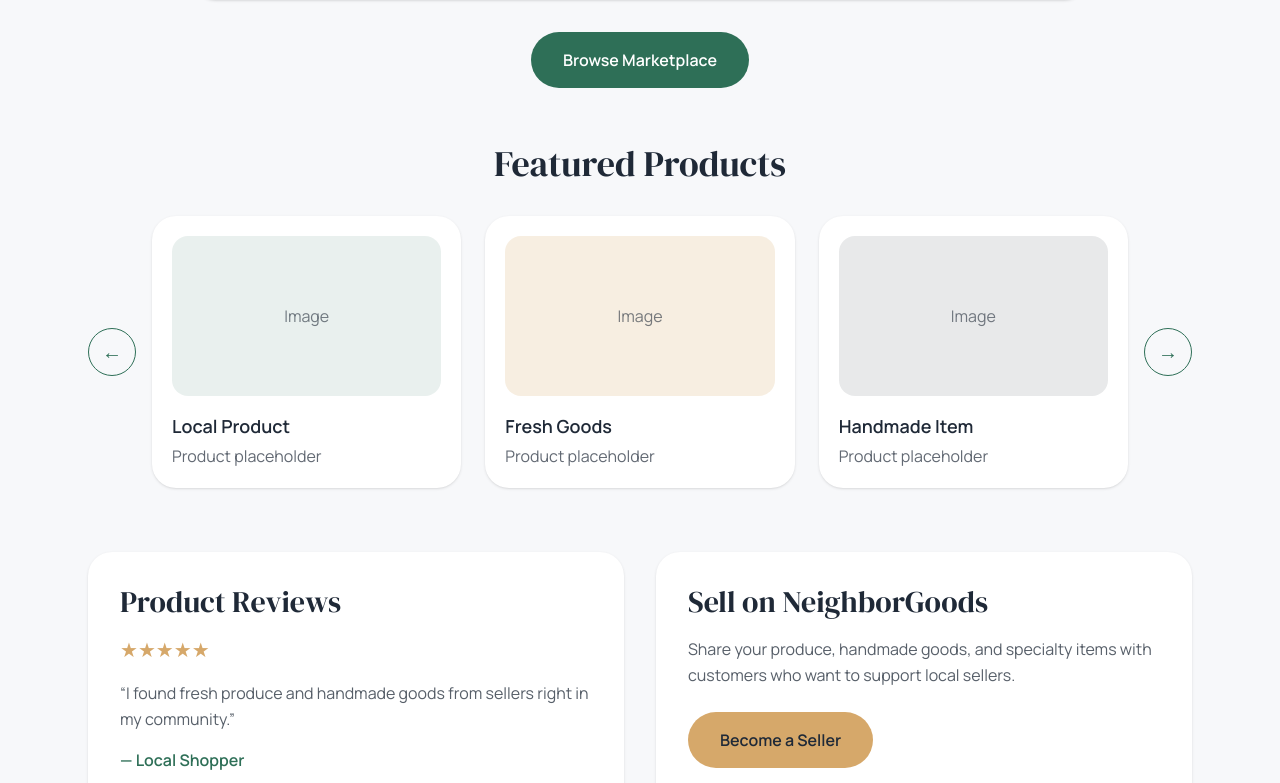
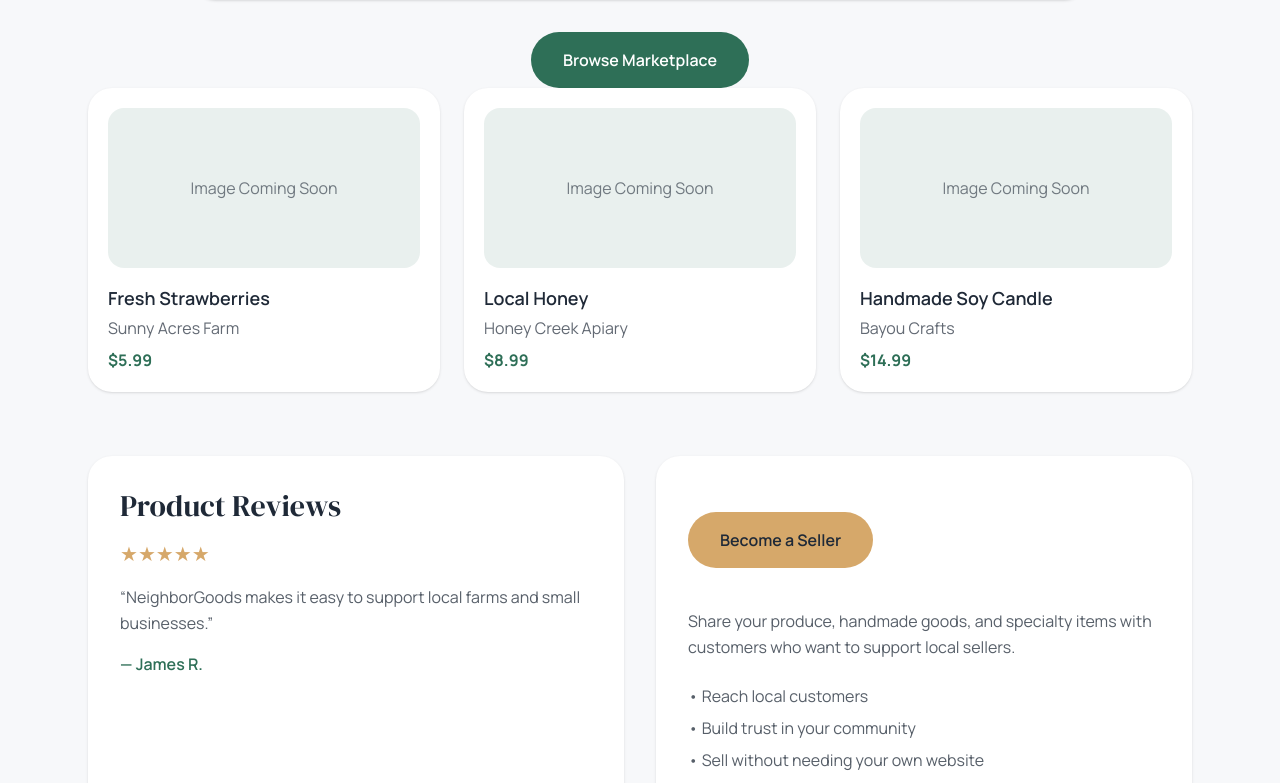
Before and after one commit to Euni-B/pivot-capstone, a React (Vite) app: page / in a window 1280 px wide. Shown: the part 437-1220 px from the top of the page. Built offline with nearby package versions, Linux system fonts and the light colour scheme.

Commit message:
products DB + component update II

```diff
--- a/src/components/ProductCard.tsx
+++ b/src/components/ProductCard.tsx
@@ -1,4 +1,3 @@
-// This describes what one product looks like
 interface Product {
   id: number;
   name: string;
@@ -6,9 +5,11 @@ interface Product {
   seller: string;
   category: string;
   image: string;
+  rating: number;
+  reviewCount: number;
+  description: string;
 }
 
-// This describes what this component receives
 interface ProductCardProps {
   product: Product;
 }
@@ -23,25 +24,40 @@ function ProductCard({ product }: ProductCardProps) {
         </p>
       </div>
 
+      {/* Category */}
+      <p className="mt-4 font-body text-sm font-semibold text-primary-green">
+        {product.category}
+      </p>
+
       {/* Product name */}
-      <h2 className="mt-4 font-body text-xl font-semibold text-primary-dark">
+      <h2 className="mt-1 font-body text-xl font-semibold text-primary-dark">
         {product.name}
       </h2>
 
+      {/* Description */}
+      <p className="mt-2 font-body text-base leading-relaxed text-primary-dark/70">
+        {product.description}
+      </p>
+
       {/* Seller */}
-      <p className="mt-2 font-body text-base text-primary-dark/70">
+      <p className="mt-3 font-body text-base text-primary-dark/70">
         Seller: {product.seller}
       </p>
 
-      {/* Category */}
-      <p className="font-body text-base text-primary-dark/70">
-        Category: {product.category}
+      {/* Rating */}
+      <p className="mt-2 font-body text-base text-accent-gold">
+        ★ {product.rating} ({product.reviewCount} reviews)
       </p>
 
       {/* Price */}
       <p className="mt-3 font-body text-lg font-bold text-primary-green">
         ${product.price.toFixed(2)}
       </p>
+
+      {/* Future details button */}
+      <button className="mt-5 w-full rounded-full border border-primary-green px-5 py-3 font-body text-base font-semibold text-primary-green transition hover:bg-primary-green hover:text-white">
+        View Details
+      </button>
     </div>
   );
 }
--- a/src/data/products.ts
+++ b/src/data/products.ts
@@ -6,6 +6,9 @@ export const products = [
     seller: "Sunny Acres Farm",
     category: "Produce",
     image: "",
+    rating: 4.9,
+    reviewCount: 18,
+    description: "Sweet local strawberries picked fresh for nearby shoppers.",
   },
   {
     id: 2,
@@ -14,6 +17,9 @@ export const products = [
     seller: "Honey Creek Apiary",
     category: "Honey",
     image: "",
+    rating: 4.8,
+    reviewCount: 24,
+    description: "Golden local honey from a small community apiary.",
   },
   {
     id: 3,
@@ -22,6 +28,9 @@ export const products = [
     seller: "Bayou Crafts",
     category: "Handmade",
     image: "",
+    rating: 4.7,
+    reviewCount: 12,
+    description: "A handmade soy candle made for cozy homes and local gifting.",
   },
   {
     id: 4,
@@ -30,6 +39,9 @@ export const products = [
     seller: "Country Kitchen",
     category: "Jams",
     image: "",
+    rating: 4.9,
+    reviewCount: 15,
+    description: "Small-batch blueberry jam made with simple local ingredients.",
   },
   {
     id: 5,
@@ -38,6 +50,9 @@ export const products = [
     seller: "Sunny Acres Farm",
     category: "Produce",
     image: "",
+    rating: 4.6,
+    reviewCount: 10,
+    description: "Fresh tomatoes grown by a local farm and ready for pickup.",
   },
   {
     id: 6,
@@ -46,5 +61,8 @@ export const products = [
     seller: "Louisiana Woodworks",
     category: "Woodworking",
     image: "",
-  }
+    rating: 5.0,
+    reviewCount: 9,
+    description: "A handcrafted wooden cutting board made by a local maker.",
+  },
 ];
--- /dev/null
+++ b/src/data/reviews.ts
@@ -0,0 +1,23 @@
+export const reviews = [
+  {
+    id: 1,
+    customer: "Sarah M.",
+    rating: 5,
+    review:
+      "I found fresh produce and handmade goods from sellers right in my community.",
+  },
+  {
+    id: 2,
+    customer: "James R.",
+    rating: 5,
+    review:
+      "NeighborGoods makes it easy to support local farms and small businesses.",
+  },
+  {
+    id: 3,
+    customer: "Monica T.",
+    rating: 5,
+    review:
+      "I love being able to shop local without driving all over town.",
+  },
+];
--- a/src/screens/Home.tsx
+++ b/src/screens/Home.tsx
@@ -1,7 +1,24 @@
 import { useNavigate } from "react-router-dom";
+import { useEffect, useState } from "react";
+import { products } from "../data/products";
+import { reviews } from "../data/reviews";
 
 function Home() {
   const navigate = useNavigate();
+  const [currentReview, setCurrentReview] = useState(0);
+  const featuredProducts = products.slice(0, 3);
+
+  useEffect(() => {
+    const timer = setInterval(() => {
+      setCurrentReview((previousReview) =>
+        previousReview === reviews.length - 1 ? 0 : previousReview + 1
+      );
+    }, 4000);
+
+    return () => clearInterval(timer);
+  }, []);
+
+
 
   return (
     <main className="bg-light-background text-primary-dark">
@@ -30,75 +47,38 @@ function Home() {
         </div>
 
         {/* FEATURED PRODUCTS */}
-        <section className="mt-14">
-          <h2 className="text-center font-heading text-3xl text-primary-dark md:text-4xl">
-            Featured Products
-          </h2>
-
-          {/* Product row with visible scroll buttons */}
-          <div className="mt-8 flex items-center gap-4">
-            <button className="flex h-12 w-12 shrink-0 items-center justify-center rounded-full border border-primary-green text-xl text-primary-green transition hover:bg-primary-green hover:text-white">
-              ←
-            </button>
-
         <div className="grid flex-1 gap-6 md:grid-cols-3">
-              {/* Placeholder Product Card 1 */}
-              <div className="rounded-3xl bg-white p-5 shadow-sm">
+          {featuredProducts.map((product) => (
+            <div
+              key={product.id}
+              className="rounded-3xl bg-white p-5 shadow-sm"
+            >
+              {/* Placeholder image */}
               <div className="flex h-40 items-center justify-center rounded-2xl bg-primary-green/10">
                 <p className="font-body text-base text-primary-dark/60">
-                    Image
+                  Image Coming Soon
                 </p>
               </div>
 
-                <h3 className="mt-4 font-body text-lg font-semibold">
-                  Local Product
+              {/* Product name */}
+              <h3 className="mt-4 font-body text-lg font-semibold text-primary-dark">
+                {product.name}
               </h3>
 
+              {/* Seller */}
               <p className="mt-1 font-body text-base text-primary-dark/70">
-                  Product placeholder
+                {product.seller}
+              </p>
+
+              {/* Price */}
+              <p className="mt-2 font-body text-base font-bold text-primary-green">
+                ${product.price.toFixed(2)}
               </p>
             </div>
-
-              {/* Placeholder Product Card 2 */}
-              <div className="rounded-3xl bg-white p-5 shadow-sm">
-                <div className="flex h-40 items-center justify-center rounded-2xl bg-accent-gold/20">
-                  <p className="font-body text-base text-primary-dark/60">
-                    Image
-                  </p>
+          ))}
         </div>
 
-                <h3 className="mt-4 font-body text-lg font-semibold">
-                  Fresh Goods
-                </h3>
 
-                <p className="mt-1 font-body text-base text-primary-dark/70">
-                  Product placeholder
-                </p>
-              </div>
-
-              {/* Placeholder Product Card 3 */}
-              <div className="rounded-3xl bg-white p-5 shadow-sm">
-                <div className="flex h-40 items-center justify-center rounded-2xl bg-primary-dark/10">
-                  <p className="font-body text-base text-primary-dark/60">
-                    Image
-                  </p>
-                </div>
-
-                <h3 className="mt-4 font-body text-lg font-semibold">
-                  Handmade Item
-                </h3>
-
-                <p className="mt-1 font-body text-base text-primary-dark/70">
-                  Product placeholder
-                </p>
-              </div>
-            </div>
-
-            <button className="flex h-12 w-12 shrink-0 items-center justify-center rounded-full border border-primary-green text-xl text-primary-green transition hover:bg-primary-green hover:text-white">
-              →
-            </button>
-          </div>
-        </section>
 
         {/* REVIEWS + SELLER SECTION */}
         <section className="mt-16 grid gap-8 md:grid-cols-2">
@@ -109,36 +89,34 @@ function Home() {
             </h2>
 
             <p className="mt-4 font-body text-xl text-accent-gold">
-              ★★★★★
+              {"★".repeat(reviews[currentReview].rating)}
             </p>
 
             <p className="mt-4 font-body text-base leading-relaxed text-primary-dark/75">
-              “I found fresh produce and handmade goods from sellers right in my
-              community.”
+              “{reviews[currentReview].review}”
             </p>
 
             <p className="mt-4 font-body text-base font-semibold text-primary-green">
-              — Local Shopper
+              — {reviews[currentReview].customer}
             </p>
           </div>
 
-          {/* Become a Seller */}
+          {/* nBecome a Seller */}
           <div className="rounded-3xl bg-white p-8 shadow-sm">
-            <h2 className="font-heading text-3xl text-primary-dark">
-              Sell on NeighborGoods
-            </h2>
+
+             <button
+              onClick={() => navigate("/account")}
+              className="mt-6 mb-6 rounded-full bg-accent-gold px-8 py-4 font-body text-base font-semibold text-primary-dark transition hover:bg-primary-green hover:text-white"
+            >
+              Become a Seller
+            </button>
+
 
             <p className="mt-4 font-body text-base leading-relaxed text-primary-dark/75">
               Share your produce, handmade goods, and specialty items with
               customers who want to support local sellers.
             </p>
 
-            <button
-              onClick={() => navigate("/account")}
-              className="mt-6 rounded-full bg-accent-gold px-8 py-4 font-body text-base font-semibold text-primary-dark transition hover:bg-primary-green hover:text-white"
-            >
-              Become a Seller
-            </button>
 
             <ul className="mt-6 space-y-2 font-body text-base text-primary-dark/75">
               <li>• Reach local customers</li>
@@ -148,9 +126,8 @@ function Home() {
             </ul>
           </div>
         </section>
-
       </section>
-    </main>
+    </main >
   );
 }
 
```
Lines whose indentation alone changed are shown as unchanged.
